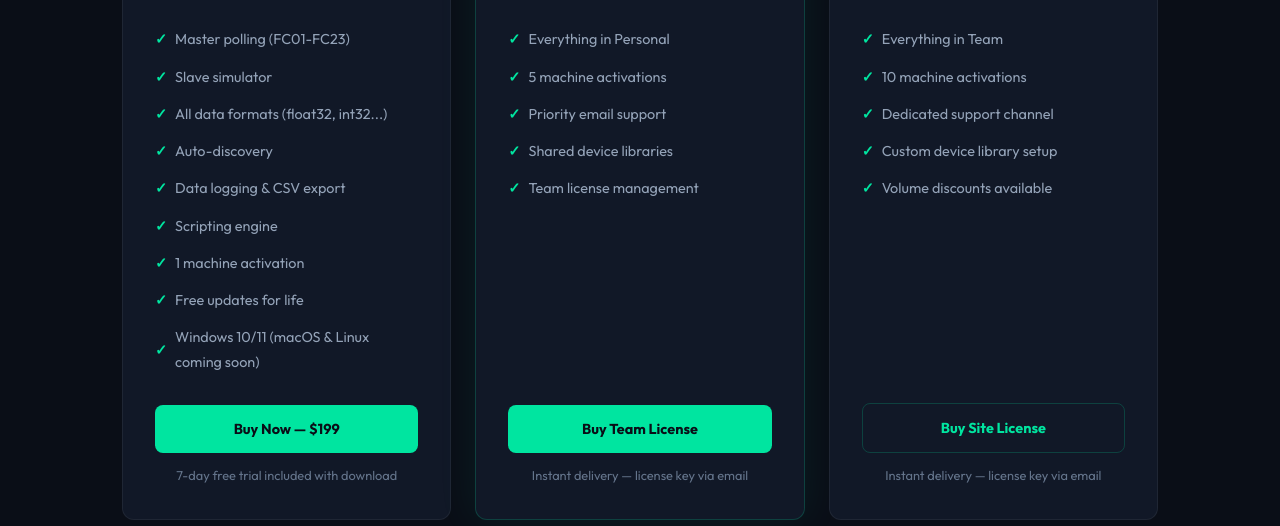
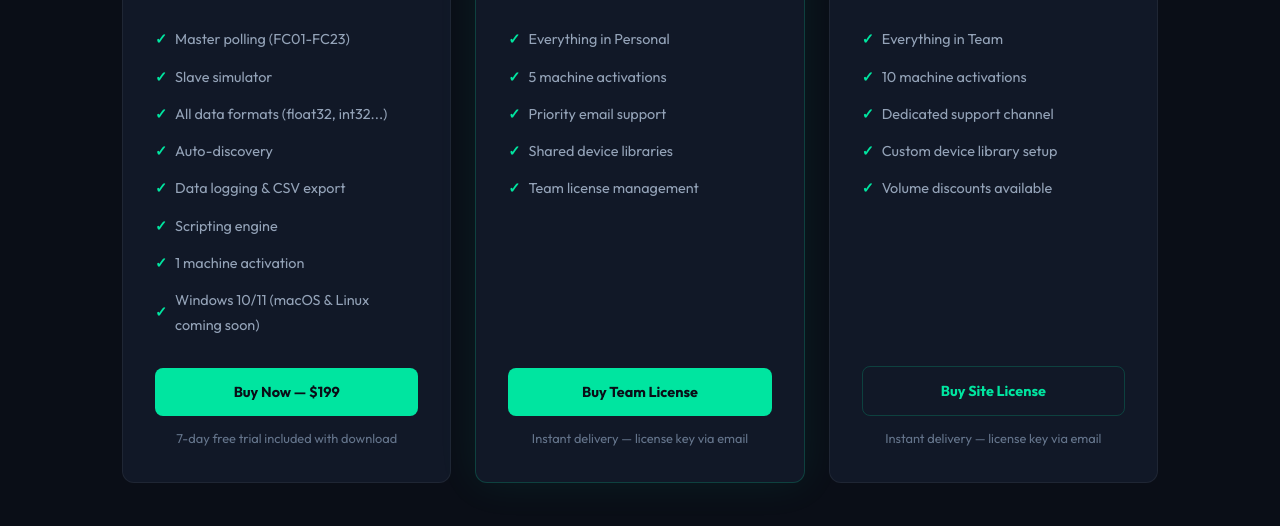
Before and after one commit to oceanofC/modbuspro-website, a website: page pricing.html in a window 1280 px wide. Shown: the part 571-1097 px from the top of the page. Drawn offline with Linux system fonts and the light colour scheme.

Commit message:
Remove free updates for life from pricing

```diff
--- a/pricing.html
+++ b/pricing.html
@@ -163,7 +163,6 @@ footer a { color:var(--green); text-decoration:none; }
                 <li><span class="check">&#10003;</span> Data logging &amp; CSV export</li>
                 <li><span class="check">&#10003;</span> Scripting engine</li>
                 <li><span class="check">&#10003;</span> 1 machine activation</li>
-                <li><span class="check">&#10003;</span> Free updates for life</li>
                 <li><span class="check">&#10003;</span> Windows 10/11 (macOS &amp; Linux coming soon)</li>
             </ul>
             <a href="https://buy.stripe.com/cNi7sDfS04Sd0wa3zI4AU00" class="price-cta primary">Buy Now &mdash; $199</a>
```
Also changed, not shown: index.html (+0 -1 lines).
